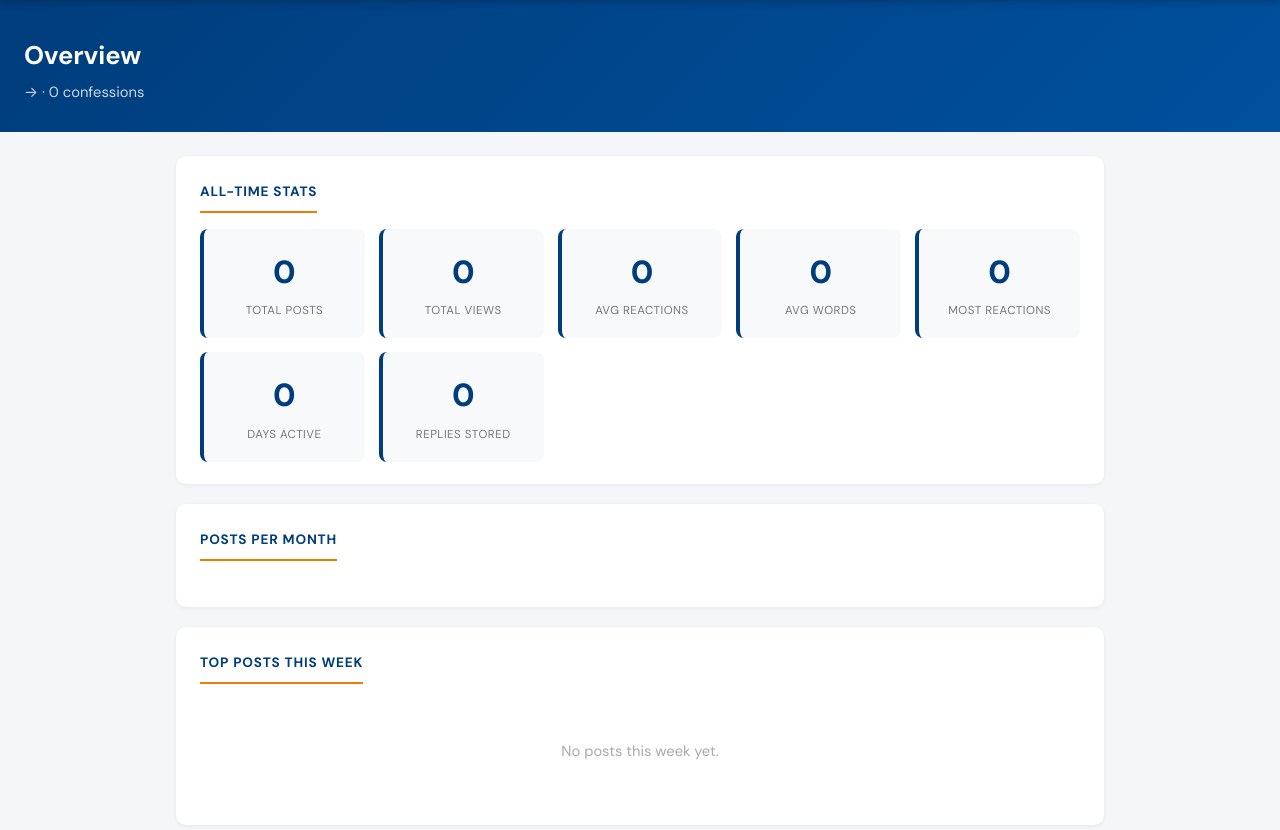
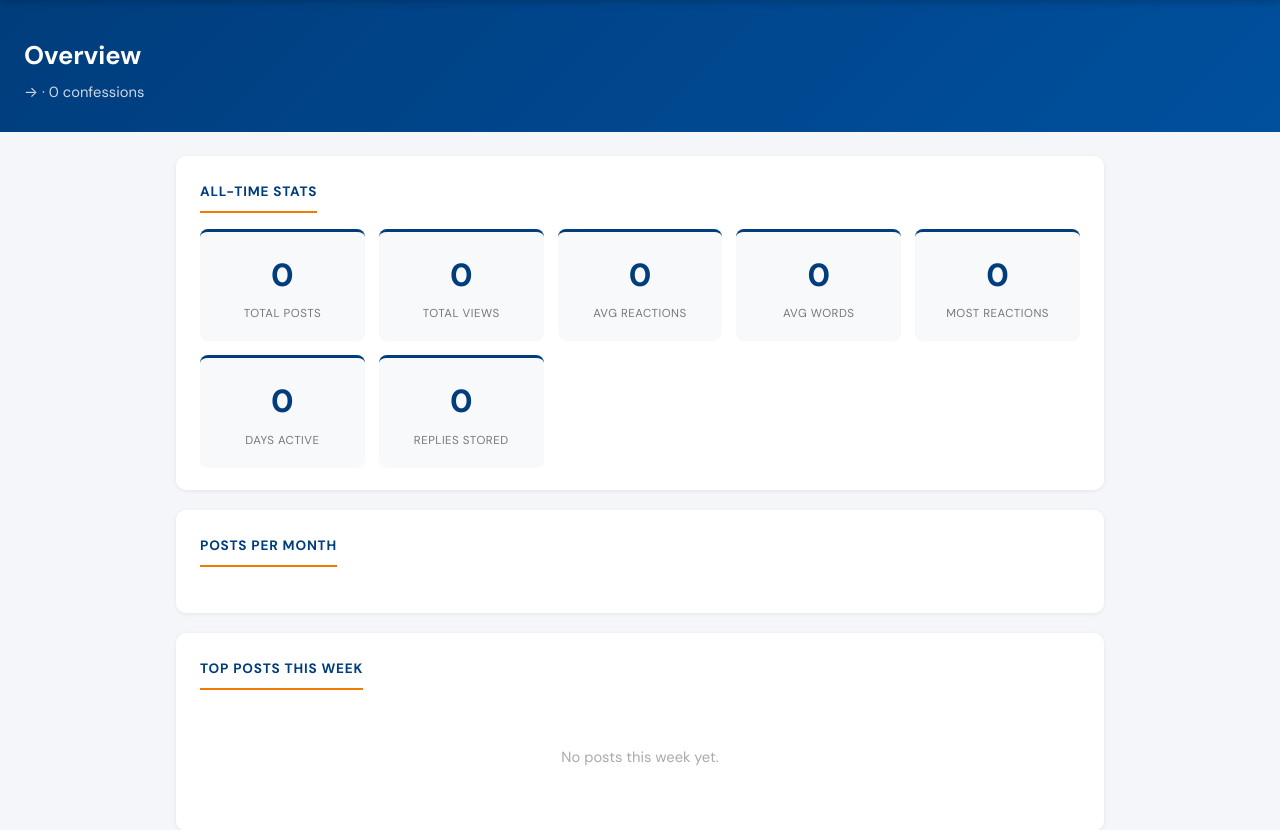
Before and after one commit to anselmlong/confessit-scraper, a Flask app: page / in a window 1280 px wide. Shown: the part 54-884 px from the top of the page. Run offline with Flask 3, Linux system fonts and the light colour scheme; data that the repository does not hold is empty.

Commit message:
style(design): FINDING-003 — replace stat card border-left with border-top (remove AI slop pattern)
Co-Authored-By: Claude Sonnet 4.6 <noreply@anthropic.com>

```diff
--- a/templates/base.html
+++ b/templates/base.html
@@ -43,7 +43,7 @@
     .card h2 { font-size: 0.85rem; font-weight: 700; color: #003D7C; text-transform: uppercase; letter-spacing: 0.8px; margin-bottom: 16px; padding-bottom: 8px; border-bottom: 2px solid #EF7C00; display: inline-block; }
 
     .stat-grid { display: grid; grid-template-columns: repeat(auto-fit, minmax(150px, 1fr)); gap: 14px; }
-    .stat { background: #f8f9fb; border-radius: 8px; padding: 18px; text-align: center; border-left: 4px solid #003D7C; }
+    .stat { background: #f8f9fb; border-radius: 8px; padding: 18px; text-align: center; border-top: 3px solid #003D7C; }
     .stat .val { font-size: 2rem; font-weight: 800; color: #003D7C; }
     .stat .lbl { font-size: 0.72rem; color: #777; text-transform: uppercase; letter-spacing: 0.5px; margin-top: 4px; }
 
```
